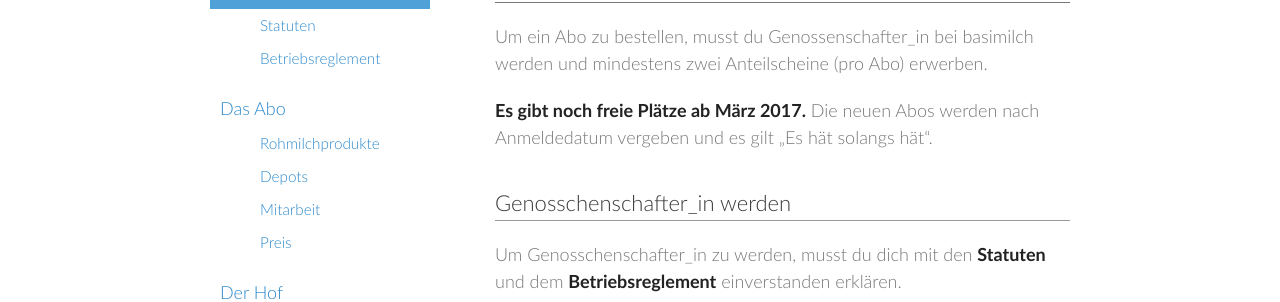
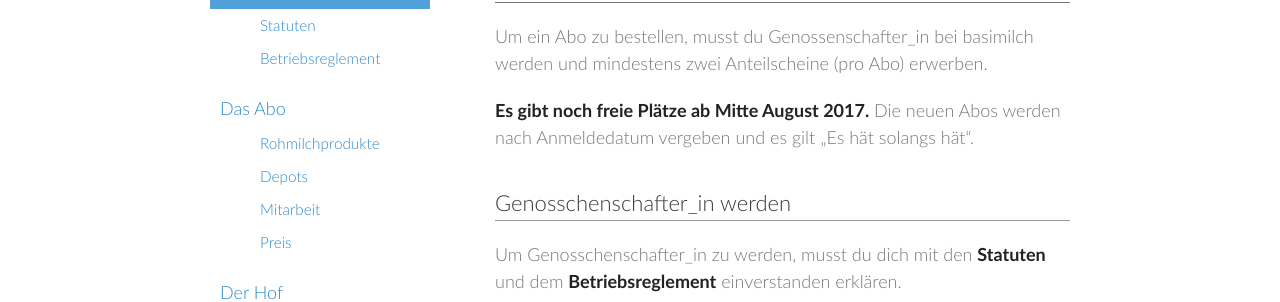
Before and after one commit to vryser/basimilch.github.io, a Jekyll site: the page built from pages/010-die-genossenschaft.md, in a window 1280 px wide and 900 px high, scrolled down 727 px. Shown: the part 161-463 px from the top of the window. Built offline with Jekyll 4.4.1, drawn with Linux system fonts in a browser that asks for light colours.

Commit message:
change: update signup limit date on abo page

```diff
--- a/pages/010-die-genossenschaft.md
+++ b/pages/010-die-genossenschaft.md
@@ -25,7 +25,7 @@ Um ein Abo zu bestellen, musst du Genossenschafter_in bei
 {{site.info.shortname}} werden und mindestens zwei Anteilscheine (pro
 Abo) erwerben.
 
-**Es gibt noch freie Plätze ab März 2017.** Die neuen Abos werden
+**Es gibt noch freie Plätze ab Mitte August 2017.** Die neuen Abos werden
 nach Anmeldedatum vergeben und es gilt „Es hät solangs hät“.
 
 ## Genosschenschafter_in werden
```
